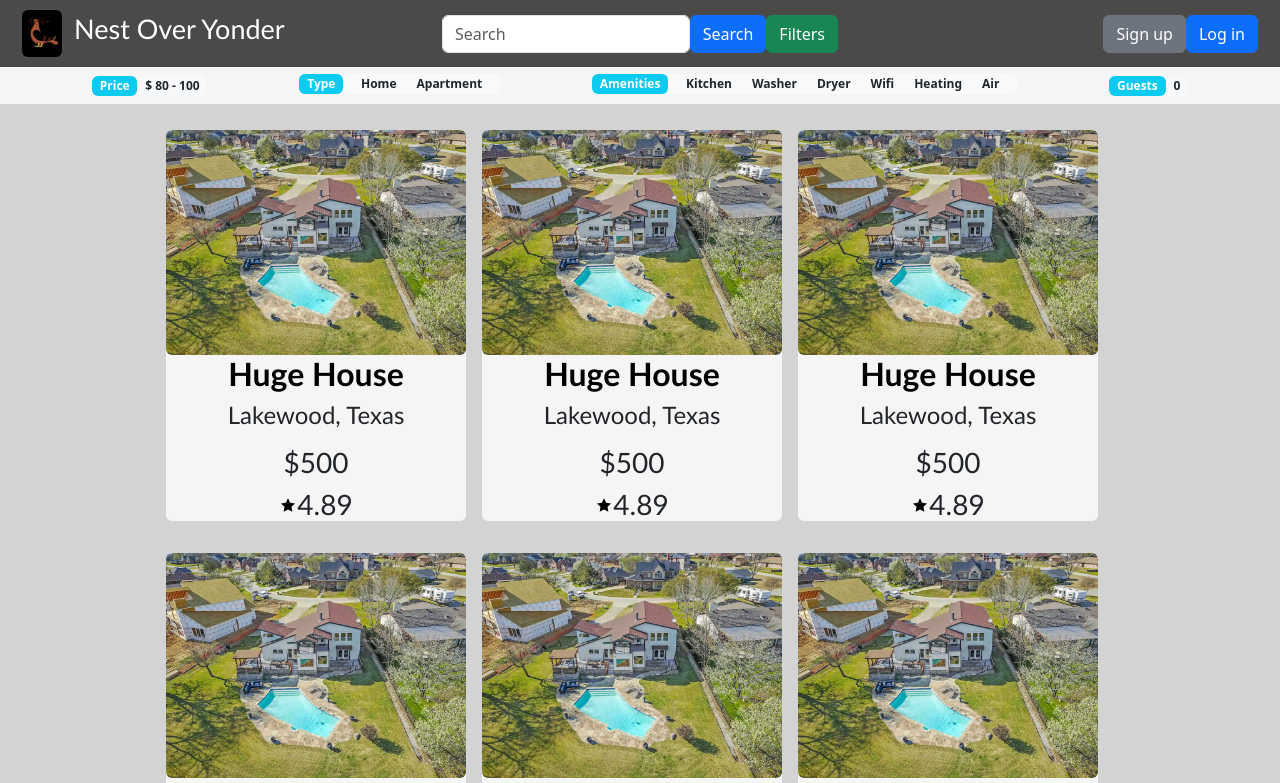
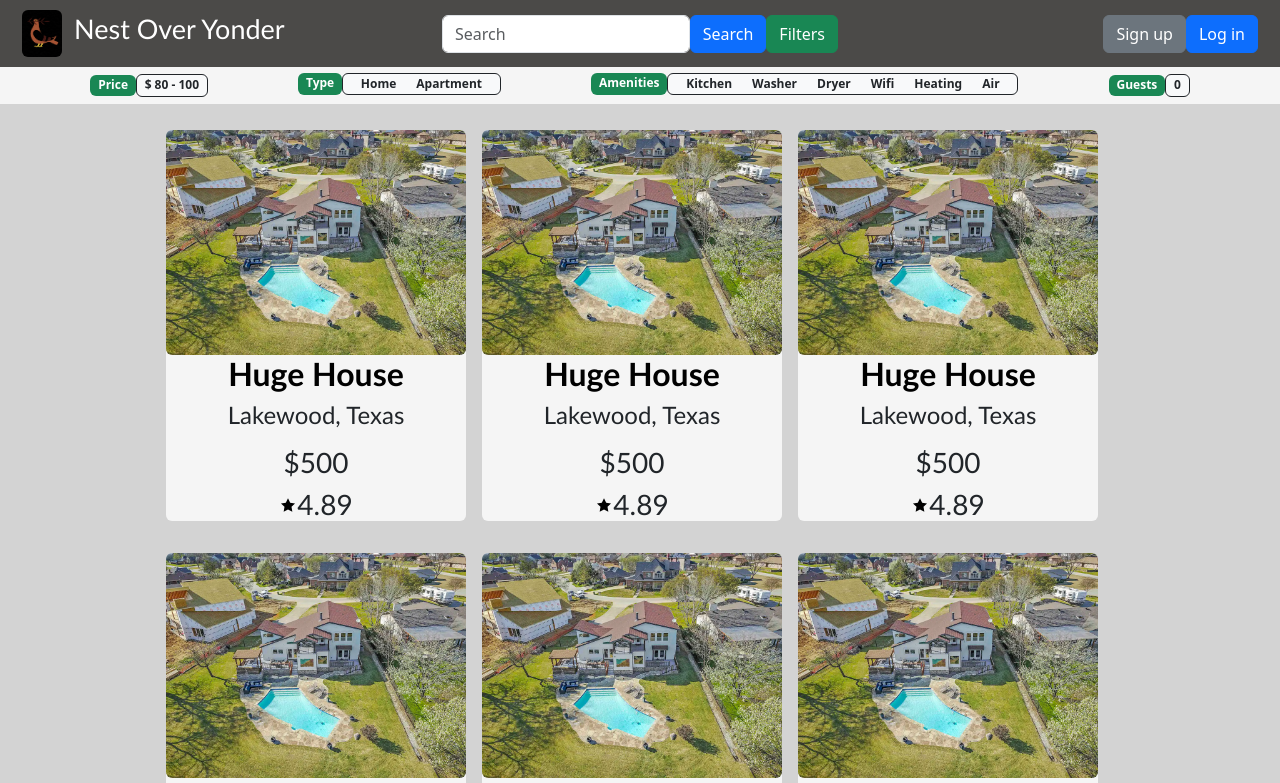
Before and after one commit to masonbesmer/nest-over-yonder, a React (Vite) app: page /search/1 in a window 1280 px wide. Shown: the top 783 px of the page. Built offline with nearby package versions, Linux system fonts and the light colour scheme.

Commit message:
small update to display bar for filters

```diff
--- a/src/pages/SearchPage.jsx
+++ b/src/pages/SearchPage.jsx
@@ -27,37 +27,36 @@ function SearchPage() {
             {/* Bar to show filters selected */}
             <div className="filter-bar" style={{ display: "flex", flexDirection: "row", justifyContent: "space-evenly", backgroundColor: "whitesmoke", alignItems: "center", position: "fixed", width: "100%", height: "2.5rem"}}>
                 <div className="filter-price">
-                    <Badge bg="info" style={{ fontSize: ".75rem" }}>
+                    <Badge bg="success" style={{ fontSize: ".75rem" }}>
                         Price
                     </Badge>
-                    <Badge bg="light" text="dark" style={{ fontSize: ".75rem", color: "black" }}>
+                    <Badge bg="light" text="dark" style={{ fontSize: ".75rem", color: "black", borderStyle: "solid", borderWidth: "1px" }}>
                         $ {priceLow} - {priceHigh}
                     </Badge>
                 </div>
                 <div className="filter-type" style={{ display: "flex", flexDirection: "row" }}>
-                    <Badge bg="info" style={{ fontSize: ".75rem" }}>
+                    <Badge bg="success" style={{ fontSize: ".75rem" }}>
                         Type
                     </Badge>
-                    <Badge bg="light" text="dark" style={{ fontSize: ".75rem", display: "flex", flexDirection: "row" }}>
+                    <Badge bg="light" text="dark" style={{ fontSize: ".75rem", display: "flex", flexDirection: "row", borderStyle: "solid", borderWidth: "1px" }}>
                         {type.map((type, index) =>
                             <div style={{ padding: "0px 10px" }}>{type}</div>)}
                     </Badge>
-
                 </div>
                 <div className="filter-amenities" style={{ display: "flex", flexDirection: "row" }}>
-                    <Badge bg="info" style={{ fontSize: ".75rem" }}>
+                    <Badge bg="success" style={{ fontSize: ".75rem" }}>
                         Amenities
                     </Badge>
-                    <Badge bg="light" text="dark" style={{ fontSize: ".75rem", display: "flex", flexDirection: "row" }}>
+                    <Badge bg="light" text="dark" style={{ fontSize: ".75rem", display: "flex", flexDirection: "row", borderStyle: "solid", borderWidth: "1px" }}>
                     {amenities.map((amenities, index) =>
                         <div style={{ padding: "0px 10px" }}>{amenities}</div>)}
                     </Badge>
                 </div>
                 <div className="filter-guests">
-                    <Badge bg="info" style={{ fontSize: ".75rem" }}>
+                    <Badge bg="success" style={{ fontSize: ".75rem" }}>
                         Guests
                     </Badge>
-                    <Badge bg="light" text="dark" style={{ fontSize: ".75rem" }}>
+                    <Badge bg="light" text="dark" style={{ fontSize: ".75rem", borderStyle: "solid", borderWidth: "1px" }}>
                         {guests}
                     </Badge>
                 </div>
```
